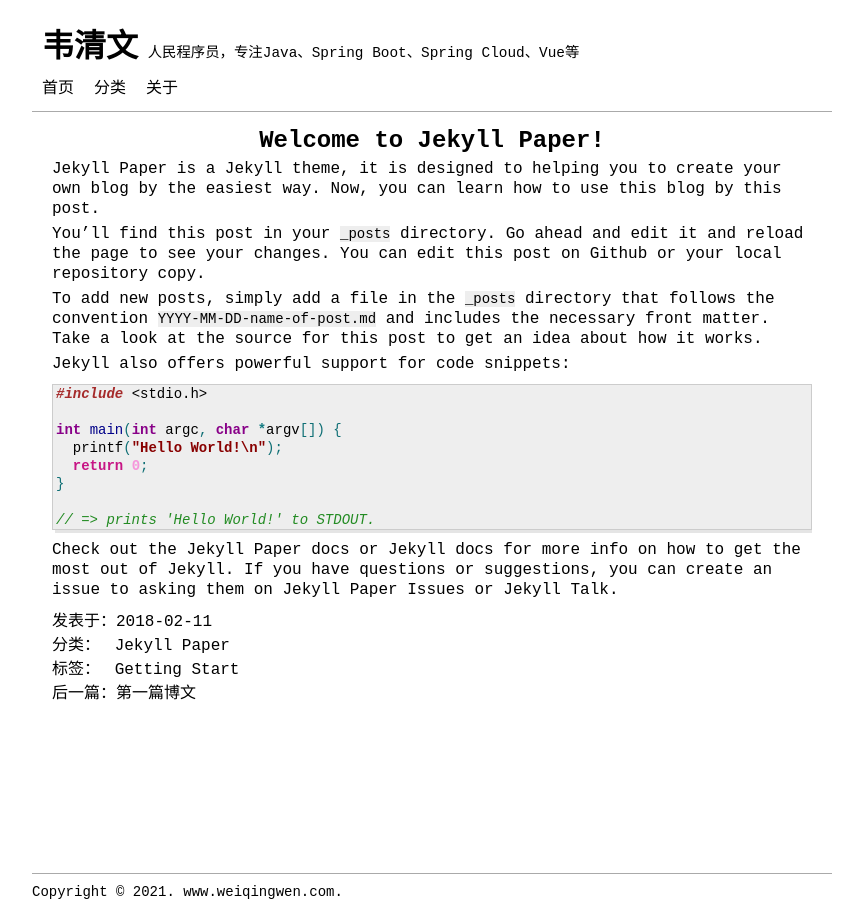
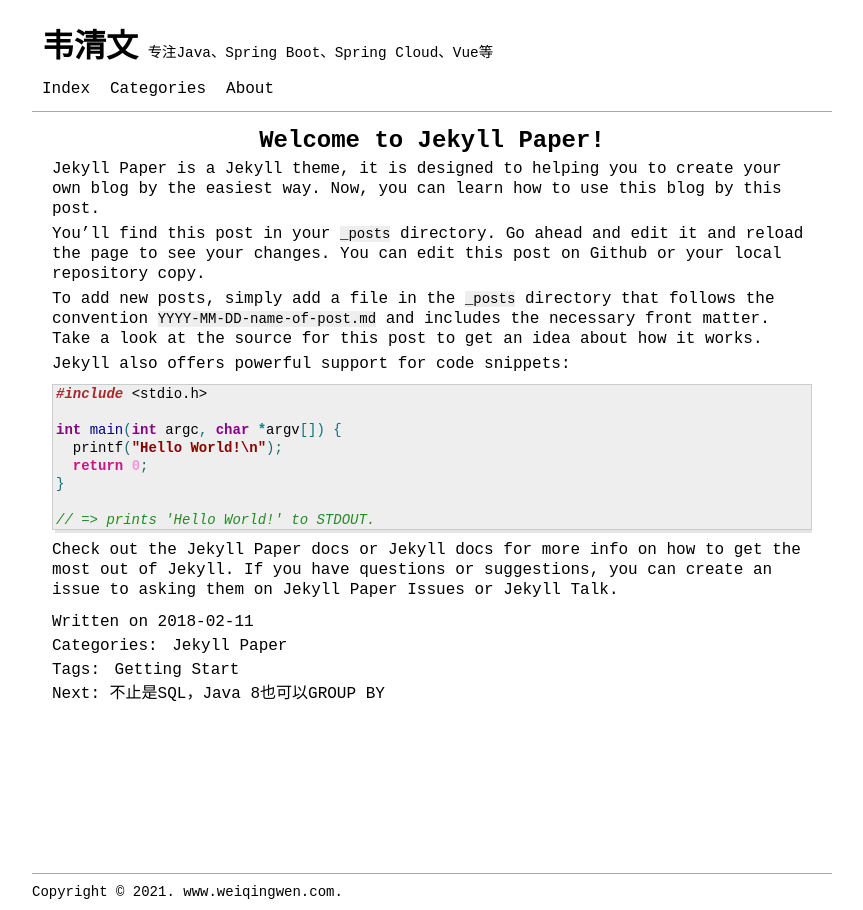
Before and after one commit to weiqingwen/wqw.github.io, a Jekyll site: the page built from _posts/2018-02-11-welcome-to-jekyll.markdown, in a window 1280 px wide. Shown: the whole page, without its empty margins (208-1071 px from the left). Built offline with Jekyll 4.4.1, drawn with Linux system fonts in a browser that asks for light colours; part of the change alters nothing that is shown.

Commit message:
added new article

````diff
--- a/_config.yml
+++ b/_config.yml
@@ -17,12 +17,12 @@ title: 韦清文
 email: weicee@foxmail.com
 name: 韦清文
 description: >- # this means to ignore newlines until "baseurl:"
-  人民程序员，专注Java、Spring Boot、Spring Cloud、Vue等
+  专注Java、Spring Boot、Spring Cloud、Vue等
 keywords: [Your keywords]
 baseurl: "" # the subpath of your site, e.g. /blog
 url: "" # the base hostname & protocol for your site, e.g. http://example.com
 domain: "www.weiqingwen.com" # the domain name for your site, e.g. example.com
-language: zh-cn
+language: en
 # Supported languages list:
 # en: English
 # de: Deutsche (German)
@@ -44,7 +44,8 @@ disqus:          # disqus account
 mathjax: true # Mathematics
 mermaid: true # Diagrams
 
-permalink: /:year/:month/:day/:title
+#permalink: /:year/:month/:day/:title
+permalink: :title
 
 sass:
   sass_dir: _sass
--- /dev/null
+++ b/_posts/2021-08-11-how-to-use-group-by-in-java8.markdown
@@ -0,0 +1,96 @@
+---
+layout: post
+title:  "不止是SQL，Java 8也可以GROUP BY"
+date:   2021-08-11
+last_modified_at: 2021-08-11
+categories: [Java]
+tags: [java8, jdk]
+---
+GROUP BY是SQL语言中一个常用的分组操作。在Java 8中，我们也可以进行类似的分组操作。假设有一个Persons列表，那么如何按年龄或性别对这些人进行分组，我们可以通过for循环，检查每个人，并将他们放在同一个城市或年龄的HashMap列表中，这种方法虽然是实现的一种，但是显然不够优雅。这时我们可以使用`java.util.stream.Collectors`类中的`groupingBy()`方法来实现类似SQL语言中的GROUP BY操作。
+
+具体代码如下：
+
+```
+class Person{
+    private String name;
+    private String city;
+    private int age;
+
+    public Person(String name, String city, int age) {
+        this.name = name;
+        this.city = city;
+        this.age = age;
+    }
+
+    // setters, getters......
+}
+```
+
+```
+import java.io.IOException;
+import java.util.ArrayList;
+import java.util.HashMap;
+import java.util.List;
+import java.util.Map;
+import java.util.Objects;
+import java.util.stream.Collectors;
+
+public class GroupByDemoInJava8 {
+  public static void main(String args[]) throws IOException {
+
+        List<Person> people = new ArrayList<>();
+        people.add(new Person("小李", "Beijing", 21));
+        people.add(new Person("小黄", "Beijing", 21));
+        people.add(new Person("老潘", "Beijing", 23));
+        people.add(new Person("大黄", "Shanghai", 23));
+        people.add(new Person("周周", "Guangzhou", 23));
+        people.add(new Person("阿Mike", "Guangzhou", 31));
+
+        // 不优雅的实现方法
+        Map<String,List<Person>> personByCity = new HashMap<>();
+        for(Person p : people){
+          if(!personByCity.containsKey(p.getCity())){
+            personByCity.put(p.getCity(), new ArrayList<>());
+          }
+          personByCity.get(p.getCity()).add(p);
+        }
+        System.out.println("遍历全部列表，然后按城市分组: " + personByCity);
+
+        // 在Java 8中优雅的实现方法
+        // 根据城市来分组
+        personByCity =  people.stream()
+                         .collect(Collectors.groupingBy(Person::getCity));
+        System.out.println("根据城市来分组: " + personByCity);
+
+        // 根据年龄来分组
+        Map<Integer,List<Person>> personByAge = people.stream()
+                          .collect(Collectors.groupingBy(Person::getAge));
+        System.out.println("根据年龄来分组: " + personByAge);
+}
+```
+
+输出结果
+```
+遍历后按城市分组:
+{
+  Beijing=[小李(Beijing,21), 小黄(Beijing,21), 老潘(Beijing,23)],
+  Shanghai=[大黄(Shanghai,23)],
+  Guangzhou=[周周(Guangzhou,23), 阿Mike(Guangzhou,31)]
+}
+
+根据城市来分组:
+{
+  Beijing=[小李(Beijing,21), 小黄(Beijing,21), 老潘(Beijing,23)],
+  Shanghai=[大黄(Shanghai,23)],
+  Guangzhou=[周周(Guangzhou,23), 阿Mike(Guangzhou,31)]
+}
+
+根据年龄来分组:
+{
+  21=[小李(Beijing,21), 小黄(Beijing,21)],
+  23=[老潘(Beijing,23), 大黄(Shanghai,23), 周周(Guangzhou,23)],
+  31=[阿Mike(Guangzhou,31)]
+}
+```
+
+从上面的例子我们可以看出，使用`groupingBy()`方法和lambda表达式，我们可以根据`List`中对象的某个属性进行分组，并且返回`Map`对象。
--- a/_posts/2021-08-11-my-first-blog.markdown
+++ /dev/null
@@ -1,34 +0,0 @@
----
-layout: post
-title:  "第一篇博文"
-date:   2021-08-11
-last_modified_at: 2021-08-11
-categories: [数据库]
-tags: [MongoDB]
----
-
-Jekyll Paper is a Jekyll theme, it is designed to helping you to create your own blog by the easiest way. Now, you can learn how to use this blog by this post.
-
-You’ll find this post in your `_posts` directory. Go ahead and edit it and reload the page to see your changes. You can edit this post on Github or your local repository copy.
-
-To add new posts, simply add a file in the `_posts` directory that follows the convention `YYYY-MM-DD-name-of-post.md` and includes the necessary front matter. Take a look at the source for this post to get an idea about how it works.
-
-Jekyll also offers powerful support for code snippets:
-
-```c
-#include <stdio.h>
-
-int main(int argc, char *argv[]) {
-  printf("Hello World!\n");
-  return 0;
-}
-
-// => prints 'Hello World!' to STDOUT.
-```
-
-Check out the [Jekyll Paper docs][jekyll-paper-docs] or [Jekyll docs][jekyll-docs] for more info on how to get the most out of Jekyll. If you have questions or suggestions, you can create an issue to asking them on [Jekyll Paper Issues][jekyll-paper-issues] or [Jekyll Talk][jekyll-talk].
-
-[jekyll-paper-docs]: https://github.com/ghosind/Jekyll-Paper/wiki
-[jekyll-docs]: https://jekyllrb.com/docs/home
-[jekyll-paper-issues]: https://github.com/ghosind/Jekyll-Paper/issues
-[jekyll-talk]: https://talk.jekyllrb.com/
````
